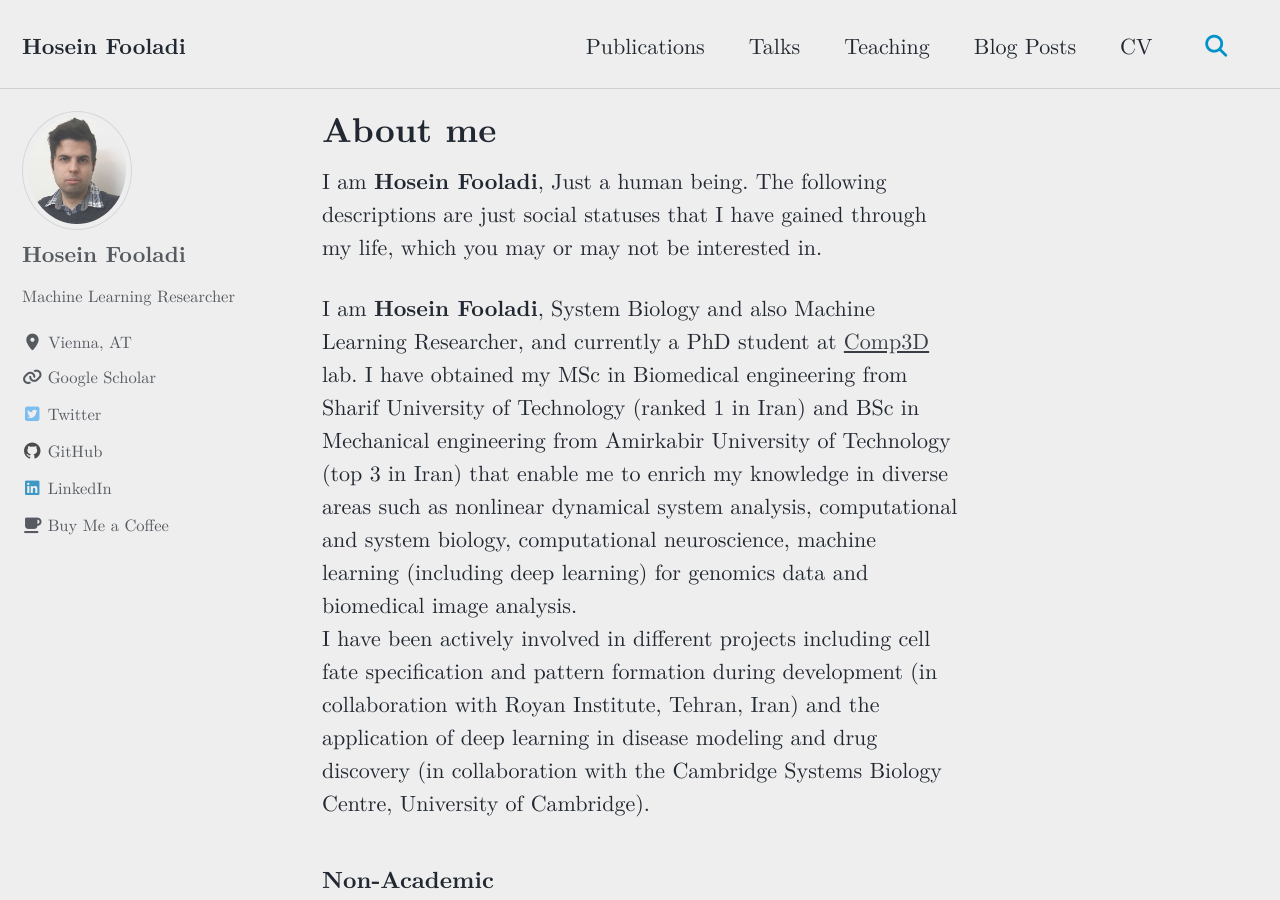
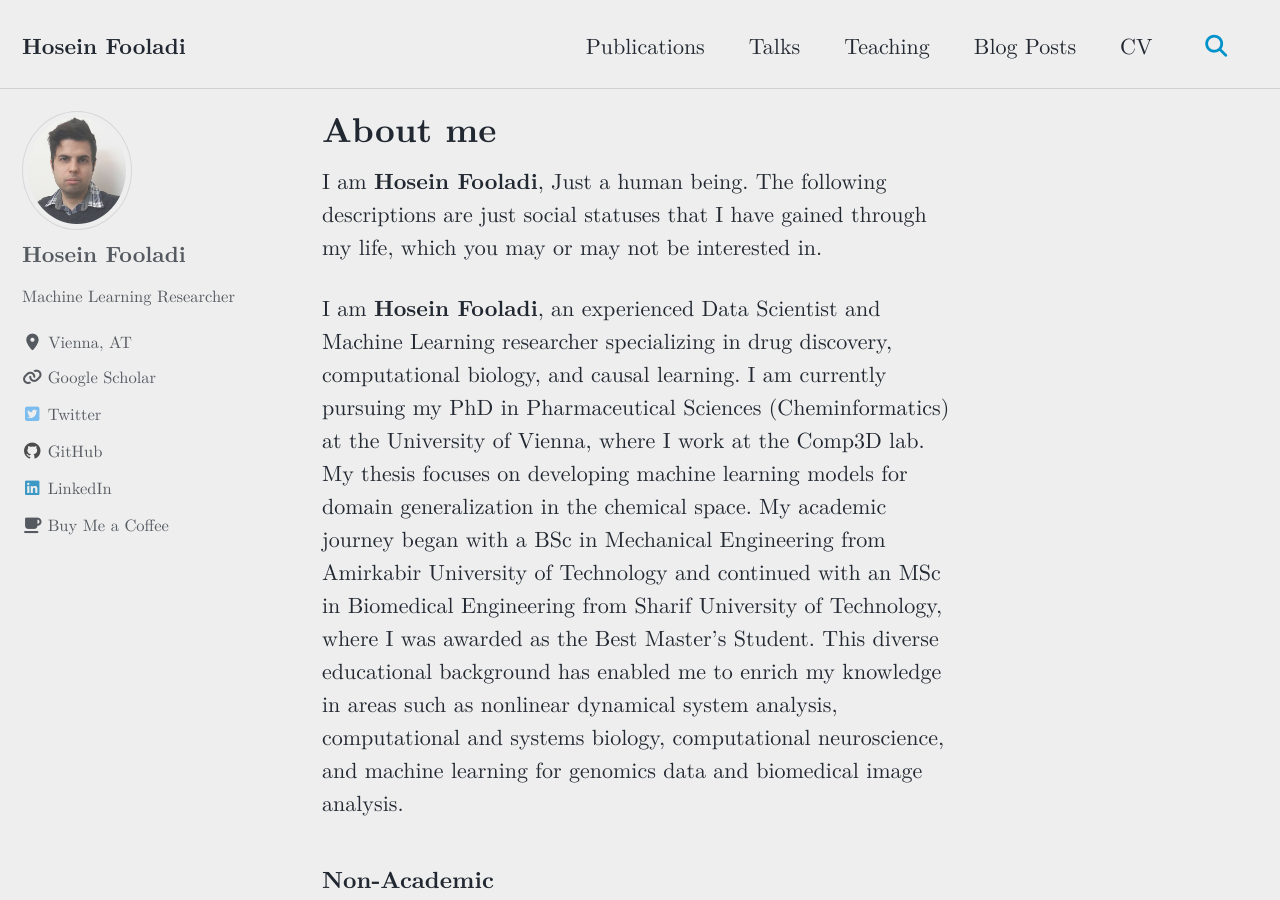
Before and after one commit to HFooladi/HFooladi.github.io, a Jekyll site: the page built from _pages/about.md, in a window 1280 px wide and 900 px high. Built offline with Jekyll 4.4.1, drawn with Linux system fonts in a browser that asks for light colours; cached includes are drawn as plain includes.

Commit message:
update about me

```diff
--- a/_pages/about.md
+++ b/_pages/about.md
@@ -10,13 +10,8 @@ redirect_from:
 
 I am **Hosein Fooladi**, Just a human being. The following descriptions are just social statuses that I have gained through my life, which you may or may not be interested in.
 
-I am **Hosein Fooladi**, System Biology and also Machine Learning Researcher, and currently a PhD student at [Comp3D](https://comp3d.univie.ac.at/) lab. I have obtained my MSc in Biomedical engineering from
-Sharif University of Technology (ranked 1 in Iran) and BSc in Mechanical engineering from Amirkabir University of Technology
-(top 3 in Iran) that enable me to enrich my knowledge in diverse areas such as nonlinear dynamical system analysis,
-computational and system biology, computational neuroscience, machine learning (including deep learning) for genomics data and biomedical image analysis.
-I have been actively involved in different projects including cell fate specification and pattern formation during development
-(in collaboration with Royan Institute, Tehran, Iran) and the application of deep learning in disease modeling and drug discovery
-(in collaboration with the Cambridge Systems Biology Centre, University of Cambridge).
+I am **Hosein Fooladi**, an experienced Data Scientist and Machine Learning researcher specializing in drug discovery, computational biology, and causal learning. I am currently pursuing my PhD in Pharmaceutical Sciences (Cheminformatics) at the University of Vienna, where I work at the Comp3D lab. My thesis focuses on developing machine learning models for domain generalization in the chemical space.
+My academic journey began with a BSc in Mechanical Engineering from Amirkabir University of Technology and continued with an MSc in Biomedical Engineering from Sharif University of Technology, where I was awarded as the Best Master's Student. This diverse educational background has enabled me to enrich my knowledge in areas such as nonlinear dynamical system analysis, computational and systems biology, computational neuroscience, and machine learning for genomics data and biomedical image analysis.
 
 #### Non-Academic
 
```
